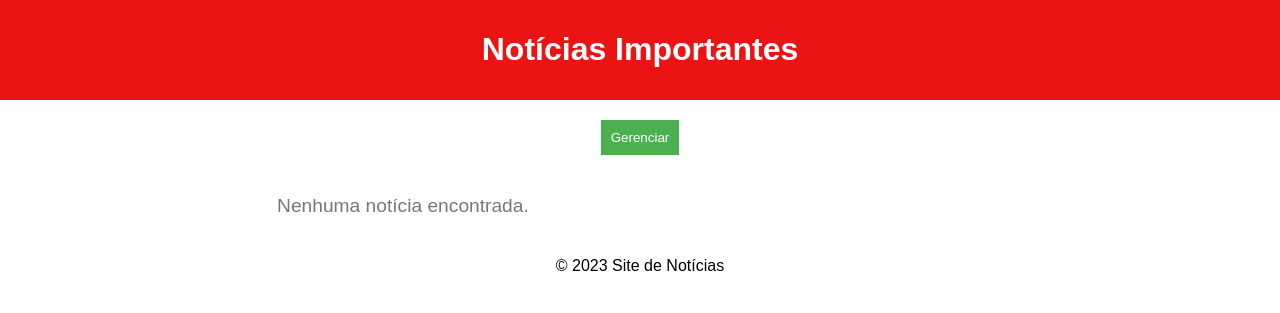
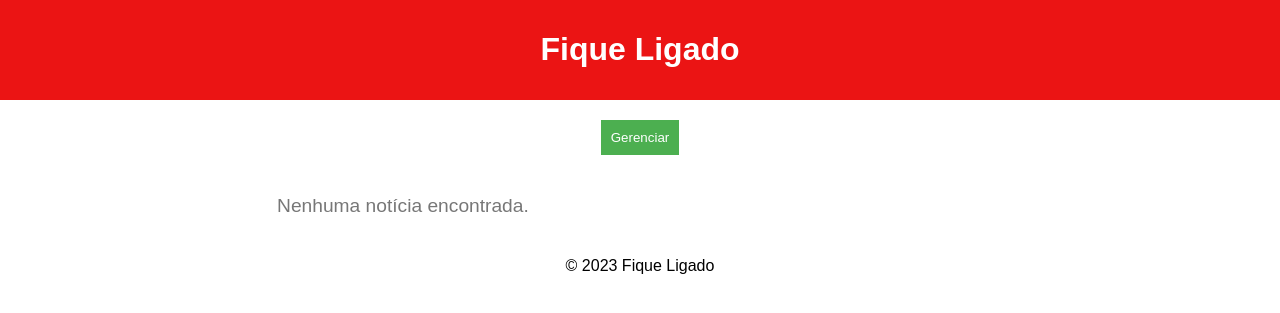
Before and after one commit to kevinalvesf/sitephp, a PHP site: page / in a window 1280 px wide. Shown: the top 313 px of the page. Run offline with PHP 8.4, Linux system fonts and the light colour scheme; data that the repository does not hold is empty.

Commit message:
Update index.php
Mudança do nome do site no <head> <header> <footer>.

```diff
--- a/index.php
+++ b/index.php
@@ -4,12 +4,12 @@
     <meta charset="UTF-8">
     <meta name="viewport" content="width=device-width, initial-scale=1.0">
     <link rel="stylesheet" href="styles.css">
-    <title>Site de Notícias</title>
+    <title>FIQUE LIGADO</title>
 </head>
 <body>
 
     <header>
-        <h1>Notícias Importantes</h1>
+        <h1>Fique Ligado</h1>
     </header>
 
     <section>
@@ -21,7 +21,7 @@
     </section>
 
     <footer>
-        <p>&copy; 2023 Site de Notícias</p>
+        <p>&copy; 2023 Fique Ligado</p>
     </footer>
 
 </body>
```
